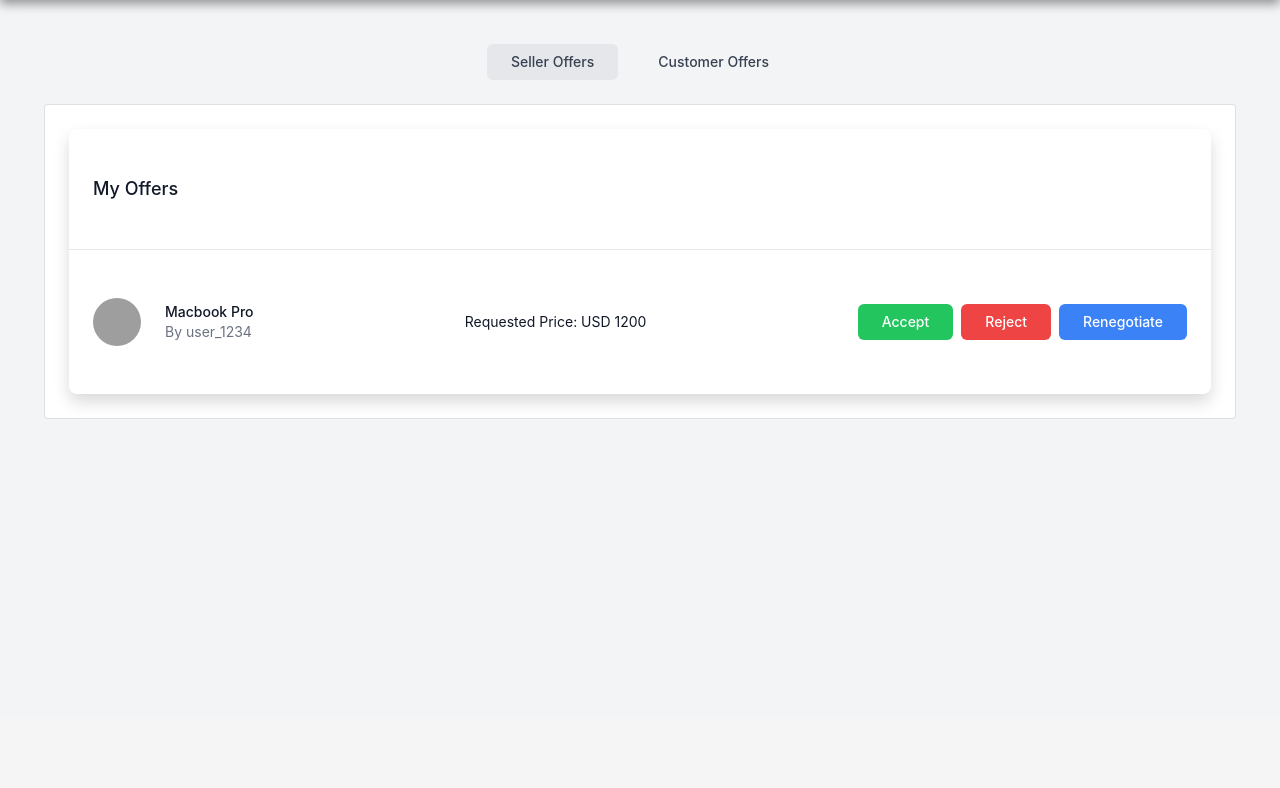
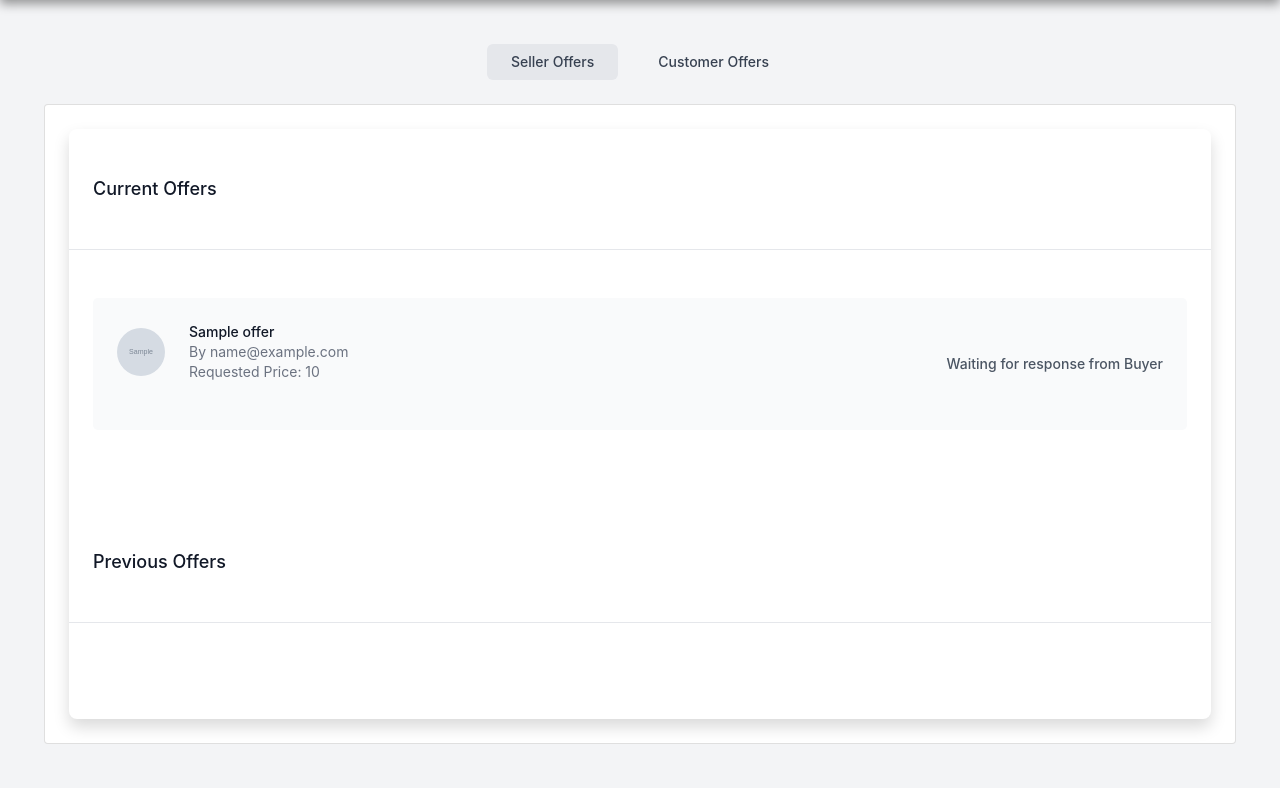
Before and after one commit to kukr/UniMarket-Place, a Flask app: template templates/offers.html in a window 1280 px wide. Shown: the part 84-872 px from the top of the page. Before the commit the page ends 503 px from the top, so only its background shows below. Run offline with Flask 2, Linux system fonts and the light colour scheme; the template is opened without the code that fills it: most values are stand-ins (such as "Sample title", 1, 10 or a date in 2020); grey boxes marked "Sample" are stand-in pictures; parts of the project's set-up code (start-up, migrations or seed data) failed here and were passed over; some libraries are stand-ins or nearby versions; grey boxes are pictures that could not be loaded.

Commit message:
Update Renogotiate offers
Update Renogotiate offers

```diff
--- a/templates/offers.html
+++ b/templates/offers.html
@@ -114,146 +114,152 @@
 
       <!-- Seller Offers Tab Content -->
 <div id="sellerOffers" class="tab-content active card">
-        <!-- Seller offers content similar to the previous HTML structure -->
   <div class="container mx-auto p-4">
     <div class="bg-white shadow overflow-hidden sm:rounded-lg">
+
+      <!-- Current Offers -->
       <div class="px-4 py-5 sm:px-6 border-b">
-              <h3 class="text-lg leading-6 font-medium text-gray-900">
-                My Offers
-              </h3>
+        <h3 class="text-lg leading-6 font-medium text-gray-900">Current Offers</h3>
       </div>
       <div class="px-4 py-5 sm:p-6">
-              <div class="flex justify-between items-center">
-                <div class="flex items-center">
-                  <img
-                    class="h-12 w-12 rounded-full"
-                    src="https://source.unsplash.com/random/128x128?product"
-                    alt="Product"
-                  />
+        {% for offer in seller_offers %}
+          {% if offer.offer_status == 'SELLER_OFFER' or offer.offer_status == 'BUYER_OFFER' %}
+            <div class="flex flex-col md:flex-row justify-between items-center bg-gray-50 p-4 rounded-lg mb-4">
+              <div class="flex items-center mb-4 md:mb-0">
+                <img class="h-12 w-12 rounded-full" src="{{ offer.product.images[0] }}" alt="{{ offer.product.name }}" />
                 <div class="ml-4">
-                    <div class="text-sm font-medium text-gray-900">
-                      Macbook Pro
-                    </div>
-                    <div class="text-sm text-gray-500">By user_1234</div>
+                  <div class="text-sm font-medium text-gray-900">{{ offer.name }}</div>
+                  <div class="text-sm text-gray-500">By {{ offer.buyer_email }}</div>
+                  <div class="text-sm text-gray-500">Requested Price: {{ offer.offer_price }}</div>
                 </div>
               </div>
-                <div class="text-sm text-gray-900">
-                  Requested Price: USD 1200
+              <div class="flex space-x-2">
+                {% if offer.offer_status == 'BUYER_OFFER' %}
+                  <!-- Display Accept, Reject, Renegotiate buttons -->
+                  <button class="px-4 py-2 bg-green-500 text-white text-sm font-medium rounded-md hover:bg-green-600">Accept</button>
+                  <button class="px-4 py-2 bg-red-500 text-white text-sm font-medium rounded-md hover:bg-red-600">Reject</button>
+                  <button onclick="openRenegotiateModal('{{ offer.product_id }}')" class="px-4 py-2 bg-blue-500 text-white text-sm font-medium rounded-md hover:bg-blue-600">Renegotiate</button>
+
+
+                {% elif offer.offer_status == 'SELLER_OFFER' %}
+                  <!-- Display waiting message -->
+                  <div class="text-sm font-medium text-gray-600">Waiting for response from Buyer</div>
+                {% endif %}
               </div>
-                <div class="flex space-x-2">
-                  <button
-                    class="px-4 py-2 bg-green-500 text-white text-sm font-medium rounded-md hover:bg-green-600"
-                  >
-                    Accept
-                  </button>
-                  <button
-                    class="px-4 py-2 bg-red-500 text-white text-sm font-medium rounded-md hover:bg-red-600"
-                  >
-                    Reject
-                  </button>
-                  <button
-                    id="renegotiateBtn"
-                    class="px-4 py-2 bg-blue-500 text-white text-sm font-medium rounded-md hover:bg-blue-600"
-                  >
-                    Renegotiate
-                  </button>
             </div>
+          {% endif %}
+        {% endfor %}
+      </div>
+
+      <!-- Previous Offers -->
+      <div class="px-4 py-5 sm:px-6 border-b">
+        <h3 class="text-lg leading-6 font-medium text-gray-900">Previous Offers</h3>
+      </div>
+      <div class="px-4 py-5 sm:p-6">
+        {% for offer in seller_offers %}
+          {% if offer.offer_status == 'OFFER_ACCEPTED' or offer.offer_status == 'OFFER_REJECTED' %}
+            <div class="flex flex-col md:flex-row justify-between items-center bg-gray-50 p-4 rounded-lg mb-4">
+              <div class="flex items-center mb-4 md:mb-0">
+                <img class="h-12 w-12 rounded-full" src="{{ offer.product.images[0] }}" alt="{{ offer.product.name }}" />
+                <div class="ml-4">
+                  <div class="text-sm font-medium text-gray-900">{{ offer.product.name }}</div>
+                  <div class="text-sm text-gray-500">By {{ offer.buyer_email }}</div>
+                  <div class="text-sm text-gray-500">Requested Price: {{ offer.offer_price }}</div>
+                </div>
+              </div>
+              <div class="text-sm font-medium">
+                {% if offer.offer_status == 'OFFER_ACCEPTED' %}
+                  <span class="text-green-600">Accepted</span>
+                {% else %}
+                  <span class="text-red-600">Rejected</span>
+                {% endif %}
+              </div>
+            </div>
+          {% endif %}
+        {% endfor %}
       </div>
     </div>
   </div>
 </div>
 
+
+
 <div id="renegotiateModal" class="modal">
   <div class="modal-content">
     <span class="close">&times;</span>
-            <form id="renegotiateForm" class="space-y-4">
+    <form id="renegotiateForm" action="" method="post" class="space-y-4">
+      <!-- Hidden field for user_email (if needed) -->
+      <input type="hidden" name="user_email" value="{{ user_email }}">
       <div>
-                <label
-                  for="newPrice"
-                  class="block text-sm font-medium text-gray-700"
-                  >Enter New Price:</label
-                >
-                <input
-                  type="text"
-                  id="newPrice"
-                  name="newPrice"
-                  class="mt-1 p-2 border border-gray-300 rounded-md shadow-sm focus:ring-blue-500 focus:border-blue-500 block w-full"
-                />
+        <label for="newPrice" class="block text-sm font-medium text-gray-700">Enter New Price:</label>
+        <input type="text" id="newPrice" name="offer_price" class="mt-1 p-2 border border-gray-300 rounded-md shadow-sm focus:ring-blue-500 focus:border-blue-500 block w-full" />
       </div>
       <div>
-                <button
-                  type="submit"
-                  class="w-full px-4 py-2 bg-blue-600 text-white text-sm font-medium rounded-md hover:bg-blue-700"
-                >
-                  Submit
-                </button>
+        <button type="submit" class="w-full px-4 py-2 bg-blue-600 text-white text-sm font-medium rounded-md hover:bg-blue-700">Submit</button>
       </div>
     </form>
   </div>
 </div>
+
+
       </div>
 
       <!-- Customer Offers Tab Content -->
 <div id="customerOffers" class="tab-content">
-        <!-- Customer offers content similar to the previous HTML structure -->
   <div class="container mx-auto p-4">
     <div class="bg-white shadow overflow-hidden sm:rounded-lg">
+      <!-- Current Customer Offers -->
       <div class="px-4 py-5 sm:px-6 border-b">
-              <h3 class="text-lg leading-6 font-medium text-gray-900">
-                Renegotiated Prices
-              </h3>
+        <h3 class="text-lg leading-6 font-medium text-gray-900">Current Customer Offers</h3>
       </div>
       <div class="px-4 py-5 sm:p-6">
-              <!-- Product List -->
-              <ul class="space-y-4">
-                <!-- Product Item -->
-                <li
-                  class="flex flex-col md:flex-row justify-between items-center bg-gray-50 p-4 rounded-lg"
-                >
+        {% for offer in customer_offers %}
+          {% if offer.offer_status == 'SELLER_OFFER' or offer.offer_status == 'BUYER_OFFER' %}
+            <div class="flex flex-col md:flex-row justify-between items-center bg-gray-50 p-4 rounded-lg mb-4">
               <div class="flex items-center mb-4 md:mb-0">
-                    <img
-                      class="h-12 w-12 rounded-full"
-                      src="https://source.unsplash.com/random/128x128?product"
-                      alt="Product"
-                    />
+                <img class="h-12 w-12 rounded-full" src="{{ offer.product.images[0] }}" alt="{{ offer.product.name }}" />
                 <div class="ml-4">
-                      <div class="text-sm font-medium text-gray-900">
-                        Macbook Pro
+                  <div class="text-sm font-medium text-gray-900">{{ offer.product.name }}</div>
+                  <div class="text-sm text-gray-500">Offered Price: {{ offer.offer_price }}</div>
                 </div>
-                      <div class="text-sm text-gray-500">
-                        Attempted Negotiation Price: USD 1250
               </div>
-                      <div class="text-sm text-gray-500">
-                        Original Price: USD 1300
+              <div class="flex space-x-2">
+                <button class="px-4 py-2 bg-green-500 text-white text-sm font-medium rounded-md hover:bg-green-600">Accept</button>
+                <button class="px-4 py-2 bg-red-500 text-white text-sm font-medium rounded-md hover:bg-red-600">Reject</button>
+              </div>
+            </div>
+          {% endif %}
+        {% endfor %}
+      </div>
+
+      <!-- Previous Customer Offers -->
+      <div class="px-4 py-5 sm:px-6 border-b">
+        <h3 class="text-lg leading-6 font-medium text-gray-900">Previous Customer Offers</h3>
+      </div>
+      <div class="px-4 py-5 sm:p-6">
+        {% for offer in customer_offers %}
+          {% if offer.offer_status == 'OFFER_ACCEPTED' or offer.offer_status == 'OFFER_REJECTED' %}
+            <div class="flex flex-col md:flex-row justify-between items-center bg-gray-50 p-4 rounded-lg mb-4">
+              <div class="flex items-center mb-4 md:mb-0">
+                <img class="h-12 w-12 rounded-full" src="{{ offer.product.images[0] }}" alt="{{ offer.product.name }}" />
+                <div class="ml-4">
+                  <div class="text-sm font-medium text-gray-900">{{ offer.product.name }}</div>
+                  <div class="text-sm text-gray-500">Offered Price: {{ offer.offer_price }}</div>
+                </div>
+              </div>
+              <div class="text-sm font-medium text-green-600 mb-2">Status: {{ offer.offer_status }}</div>
+            </div>
+          {% endif %}
+        {% endfor %}
+      </div>
+
+
+
     </div>
   </div>
 </div>
-                  <div class="flex flex-col items-end">
-                    <div class="text-sm font-medium text-green-600 mb-2">
-                      Renegotiated Price: USD 1200
-                    </div>
-                    <div class="flex space-x-2">
-                      <button
-                        class="px-4 py-2 rounded-md text-sm font-medium text-green-700 border border-green-700 button"
-                        onclick="showConfirmationModal('1234')"
-                      >
-                        Accept
-                      </button>
-                      <button
-                        class="px-4 py-2 rounded-md text-sm font-medium text-red-700 border border-red-700 button"
-                      >
-                        Reject
-                      </button>
-                    </div>
-                  </div>
-                </li>
-                <!-- More products can be added here -->
-              </ul>
-            </div>
-          </div>
-        </div>
-        <!-- ... -->
-      </div>
+
+
 
       <!-- Confirmation Modal -->
       <div id="confirmationModal" class="modal">
@@ -277,6 +283,8 @@
       </div>
     </div>
 
+
+
     <!-- Renegotiate Modal -->
     <!-- ... -->
 
@@ -289,41 +297,54 @@
     }
     tablinks = document.getElementsByClassName('tab-link');
     for (i = 0; i < tablinks.length; i++) {
-          tablinks[i].className = tablinks[i].className.replace(
-            ' bg-gray-200',
-            ''
-          );
+      tablinks[i].className = tablinks[i].className.replace(' bg-gray-200', '');
     }
     document.getElementById(tabName).style.display = 'block';
     evt.currentTarget.className += ' bg-gray-200';
   }
 
-      // Renegotiate modal script
-      const renegotiateBtn = document.getElementById('renegotiateBtn');
-      const renegotiateModal = document.getElementById('renegotiateModal');
-      const closeBtn = document.getElementsByClassName('close')[0];
-      const renegotiateForm = document.getElementById('renegotiateForm');
+  // Function to open renegotiate modal
+  // function openRenegotiateModal(productId) {
+  //   // Update the action attribute of the form with the correct product ID
+  //   document.getElementById('product_id').value = productId;
 
-      renegotiateBtn.onclick = function () {
+  // // Show the modal
+  // var renegotiateModal = document.getElementById('renegotiateModal');
+  // renegotiateModal.style.display = 'block';
+  // }
+  function openRenegotiateModal(productId) {
+  // Update the form's action attribute to include the product_id
+  var form = document.getElementById('renegotiateForm');
+  form.action = '/offers/negotiate/' + productId;
+
+  // Show the renegotiate modal
+  var renegotiateModal = document.getElementById('renegotiateModal');
   renegotiateModal.style.display = 'block';
-      };
+}
 
+
+  // Close button for renegotiate modal
+  var closeBtn = document.getElementsByClassName('close')[0];
   closeBtn.onclick = function () {
+    var renegotiateModal = document.getElementById('renegotiateModal');
     renegotiateModal.style.display = 'none';
   };
 
+  // Handle clicking outside of renegotiate modal
   window.onclick = function (event) {
+    var renegotiateModal = document.getElementById('renegotiateModal');
     if (event.target === renegotiateModal) {
       renegotiateModal.style.display = 'none';
     }
   };
 
+  // Renegotiate form submission
+  var renegotiateForm = document.getElementById('renegotiateForm');
   renegotiateForm.onsubmit = function (event) {
     event.preventDefault();
-        // Handle the form submission here
     const newPrice = document.getElementById('newPrice').value;
     console.log('New price submitted:', newPrice);
-        // Close the modal after submission
+    var renegotiateModal = document.getElementById('renegotiateModal');
     renegotiateModal.style.display = 'none';
   };
 
```
Lines whose indentation alone changed are shown as unchanged.
